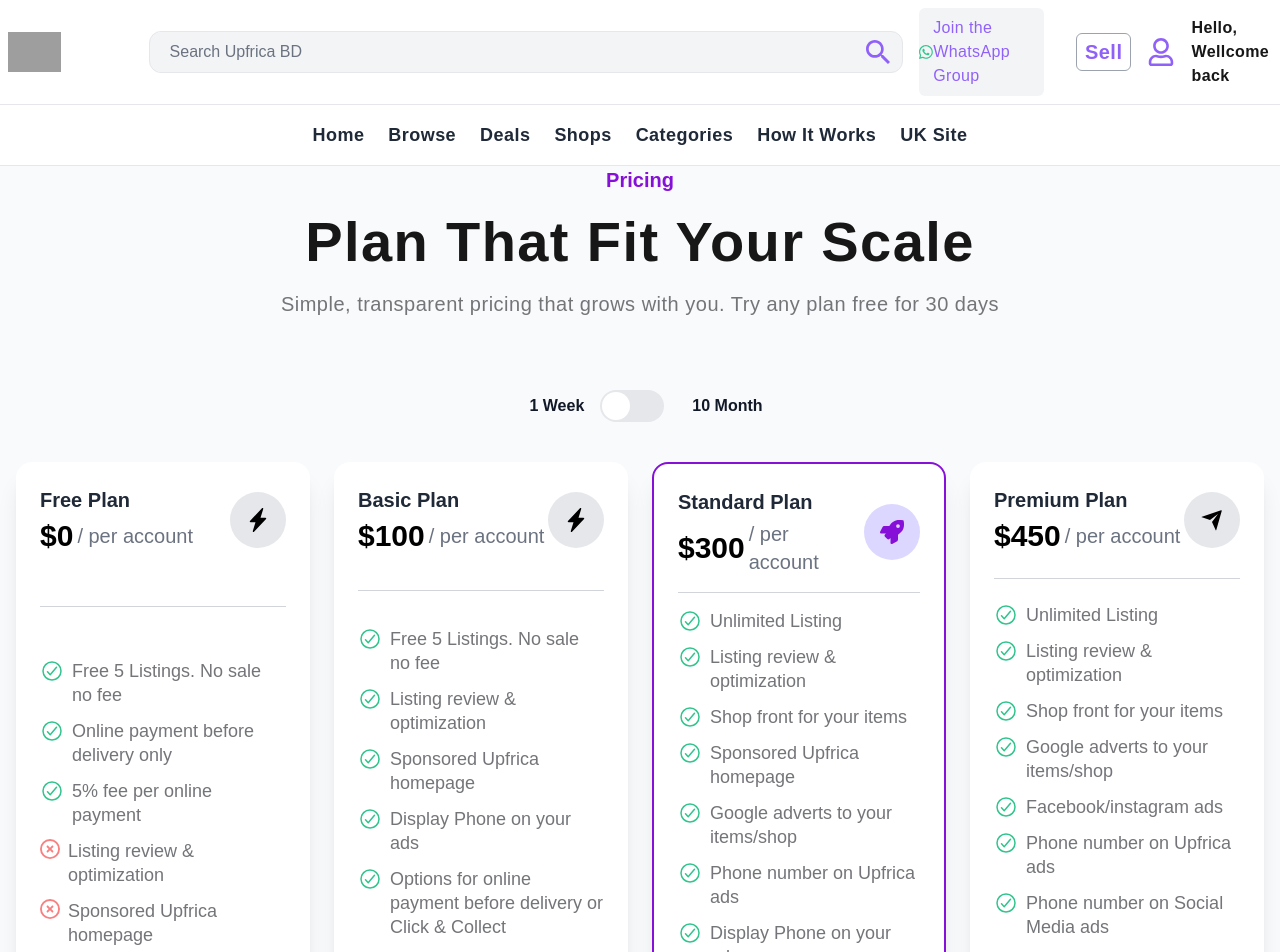
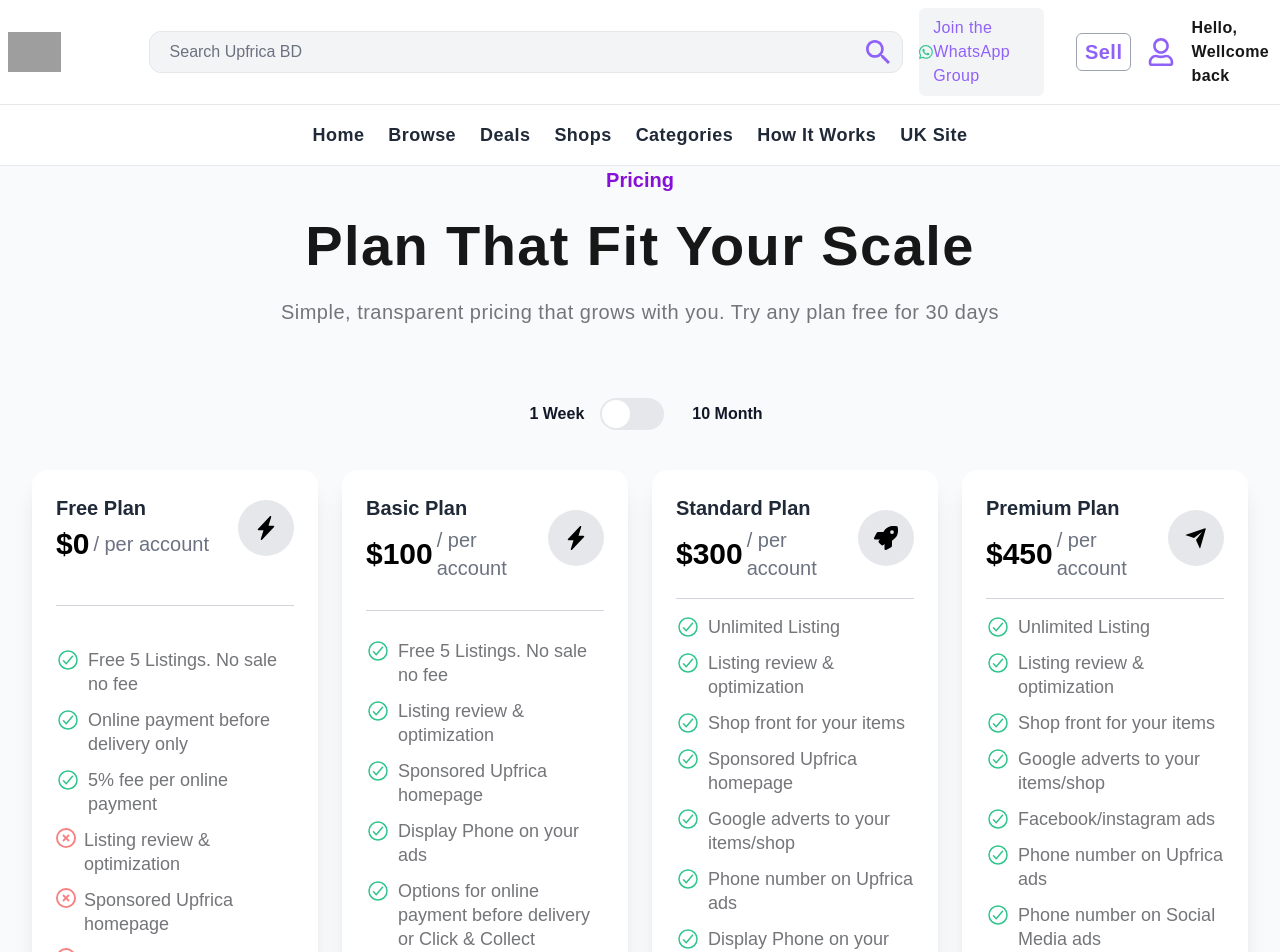
Before and after one commit to srikantoraj/upfrica-next, a Next.js app: page /price in a window 1280 px wide. Shown: the top 952 px of the page. Built offline with nearby package versions, Linux system fonts and the light colour scheme; sample sign-in values are in the browser's storage; grey boxes are pictures that could not be loaded.

Commit message:
price page degin and data collacted

```diff
--- a/src/app/(pages)/price/page.jsx
+++ b/src/app/(pages)/price/page.jsx
@@ -10,15 +10,16 @@ import { RiSendPlaneFill } from "react-icons/ri";
 const Price = () => {
 
     const [selectedValue, setSelectedValue] = useState("1 Week"); // Default value
+    const [cart, setCart] = useState(null)
 
     const handleToggle = () => {
-      // Toggle between "1 Week" and "10 Month"
-      setSelectedValue((prevValue) => (prevValue === "1 Week" ? "10 Month" : "1 Week"));
+        // Toggle between "1 Week" and "10 Month"
+        setSelectedValue((prevValue) => (prevValue === "1 Week" ? "10 Month" : "1 Week"));
     };
 
     const plans = [
         {
-            id:1,
+            id: 1,
             name: "Free Plan",
             price: 0,
             features: [
@@ -36,7 +37,7 @@ const Price = () => {
             ],
         },
         {
-            id:2,
+            id: 2,
             name: "Basic Plan",
             price: 100,
             features: [
@@ -54,7 +55,7 @@ const Price = () => {
             ],
         },
         {
-            id:3,
+            id: 3,
             name: "Standard Plan",
             price: 300,
             features: [
@@ -73,7 +74,7 @@ const Price = () => {
             ],
         },
         {
-            id:4,
+            id: 4,
             name: "Premium Plan",
             price: 450,
             features: [
@@ -127,10 +128,32 @@ const Price = () => {
     ];
 
     const handleClick = (id) => {
-        const selected = plans.find(item => item.id === id); // ক্লিক করা আইটেম খুঁজে বের করে
-        console.log(selected);
-        console.log(selectedValue)
-      };
+        const selected = plans.find((item) => item?.id === id); // ক্লিক করা প্ল্যান খুঁজে বের করা
+        if (selected) {
+
+            setCart(selected); // কার্টে সেট করা (যদি প্রয়োজন হয়)
+        }
+    };
+
+    const handleAdded = (id) =>{
+        const selected = plans.find((item) => item?.id === id); // ক্লিক করা প্ল্যান খুঁজে বের করা
+        if (selected) {
+            const result = {
+                selectedValue,
+                id: selected?.id,
+                name: selected?.name, // প্ল্যানের নাম
+                price: selected?.price, // প্ল্যানের দাম
+                features: selected?.features, // ফিচারগুলোর তালিকা
+            };
+            setCart(result); // কার্টে সেট করা (যদি প্রয়োজন হয়)
+            console.log(result); // সম্পূর্ণ অবজেক্ট কনসোলে দেখানো
+        }
+
+    }
+
+
+
+    //   console.log(typeof(cart))
 
 
 
@@ -138,7 +161,7 @@ const Price = () => {
         <div className='bg-gray-50 pb-10  lg:px-0'>
             <div className=' text-center space-y-2 lg:space-y-8'>
                 <p className='text-lg lg:text-xl font-bold text-[#8710D8]'>Pricing</p>
-                <h1 className='text-2xl lg:text-[56px] font-bold tracking-wide'>Plan That Fit Your Scale
+                <h1 className='text-2xl md:text-4xl lg:text-[56px] font-bold tracking-wide'>Plan That Fit Your Scale
                 </h1>
                 <p className='text-lg lg:text-xl text-[#747579] tracking-wide'>Simple, transparent pricing that grows with you. Try any plan free for 30 days</p>
                 <div className='py-4 lg:py-10'>
@@ -158,11 +181,13 @@ const Price = () => {
                     </label>
                 </div>
             </div>
-            <div className="grid grid-cols-1 md:grid-cols-2 lg:grid-cols-3 xl:grid-cols-4 gap-6 container mx-auto">
+            <div className="grid grid-cols-1 md:grid-cols-2 lg:grid-cols-3 xl:grid-cols-4 gap-6 container mx-auto px-8">
                 {plans.map((plan, index) => (
                     <div
+
                         key={index}
-                        className={`bg-white rounded-2xl shadow-xl p-6 flex flex-col justify-between ${plan.name === "Standard Plan" ? "border-2 border-[#8710D8]" : ""}`}
+                        className={`bg-white rounded-2xl shadow-xl p-6 flex flex-col justify-between ${plan?.id === cart?.id ? "border-2 border-[#8710D8]" : ""}`}
+                        onClick={() => handleClick(plan.id)}
                     >
                         {/* Header Section */}
                         <div className="flex items-center justify-between">
@@ -173,22 +198,30 @@ const Price = () => {
                                     <span className="text-xl text-gray-500">/ per account</span>
                                 </div>
                             </div>
-
-                            <div className={`${plan.name === "Standard Plan" ? "bg-purple-200 p-4" : "bg-gray-200 p-4"} rounded-full`}>
+                            <div
+                                className={`${plan.name === cart?.name
+                                        ? "bg-purple-200 text-[#8710D8] p-4"
+                                        : "bg-gray-200 text-black p-4"
+                                    } rounded-full flex items-center justify-center`}
+                            >
                                 {plan.name === "Standard Plan" ? (
-                                    <span className=''>
-                                        <FaRocket className="text-2xl h-6 w-6 text-[#8710D8]" /> {/* Rocket Icon for Standard Plan */}
-                                    </span>
+                                    <FaRocket
+                                        className={`text-2xl h-6 w-6 ${plan.name === cart?.name ? "text-[#8710D8]" : "text-black"
+                                            }`}
+                                    /> /* Rocket Icon for Standard Plan */
                                 ) : plan.name === "Premium Plan" ? (
-                                    <span className=''>
-                                        <RiSendPlaneFill className="text-2xl h-6 w-6 text-black" /> {/* User Tie Icon for Premium Plan */}
-                                    </span>
+                                    <RiSendPlaneFill
+                                        className={`text-2xl h-6 w-6 ${plan.name === cart?.name ? "text-[#8710D8]" : "text-black"
+                                            }`}
+                                    /> /* Send Plane Icon for Premium Plan */
                                 ) : (
-                                    <span className=''>
-                                        <BsLightningChargeFill className="text-black text-2xl h-6 w-6" /> {/* Lightning Charge Icon for others */}
-                                    </span>
+                                    <BsLightningChargeFill
+                                        className={`text-2xl h-6 w-6 ${plan.name === cart?.name ? "text-[#8710D8]" : "text-black"
+                                            }`}
+                                    /> /* Lightning Charge Icon for others */
                                 )}
                             </div>
+
                         </div>
 
 
@@ -217,7 +250,7 @@ const Price = () => {
                         </ul>
 
                         {/* Button */}
-                        <button onClick={()=>handleClick(plan.id)} className={`mt-6 py-2 px-4 font-bold rounded-lg text-lg  md:text-xl ${plan.name === "Standard Plan" ? "bg-[#8710D8] hover:bg-purple-700" : "bg-black hover:bg-gray-800"} text-white`}>
+                        <button onClick={() => handleAdded(plan.id)}  className={`mt-6 py-2 px-4 font-bold rounded-lg text-lg  md:text-xl ${plan?.id === cart?.id ? "bg-[#8710D8] hover:bg-purple-700" : "bg-black hover:bg-gray-800"} text-white`}>
                             Select Plan
                         </button>
                     </div>
@@ -236,7 +269,7 @@ const Price = () => {
                 </div>
                 <div className="container mx-auto  py-10">
                     {/* Responsive grid layout */}
-                    <div className="grid grid-cols-1 sm:grid-cols-1 md:grid-cols-2 lg:grid-cols-3 gap-10">
+                    <div className="grid grid-cols-1 sm:grid-cols-1 md:grid-cols-2 lg:grid-cols-3 gap-10 px-8">
                         {data.map((item) => (
                             <div
                                 key={item.id}
@@ -258,7 +291,7 @@ const Price = () => {
                 <button className='flex gap-1 items-center bg-[#A435F0] text-white font-bold text-base lg:text-xl px-6 py-3 rounded-md'>
                     Contact Us
                     <span><IoArrowForwardCircleOutline className='h-6 w-6' /></span>
-                    </button>
+                </button>
             </div>
 
         </div>
```
